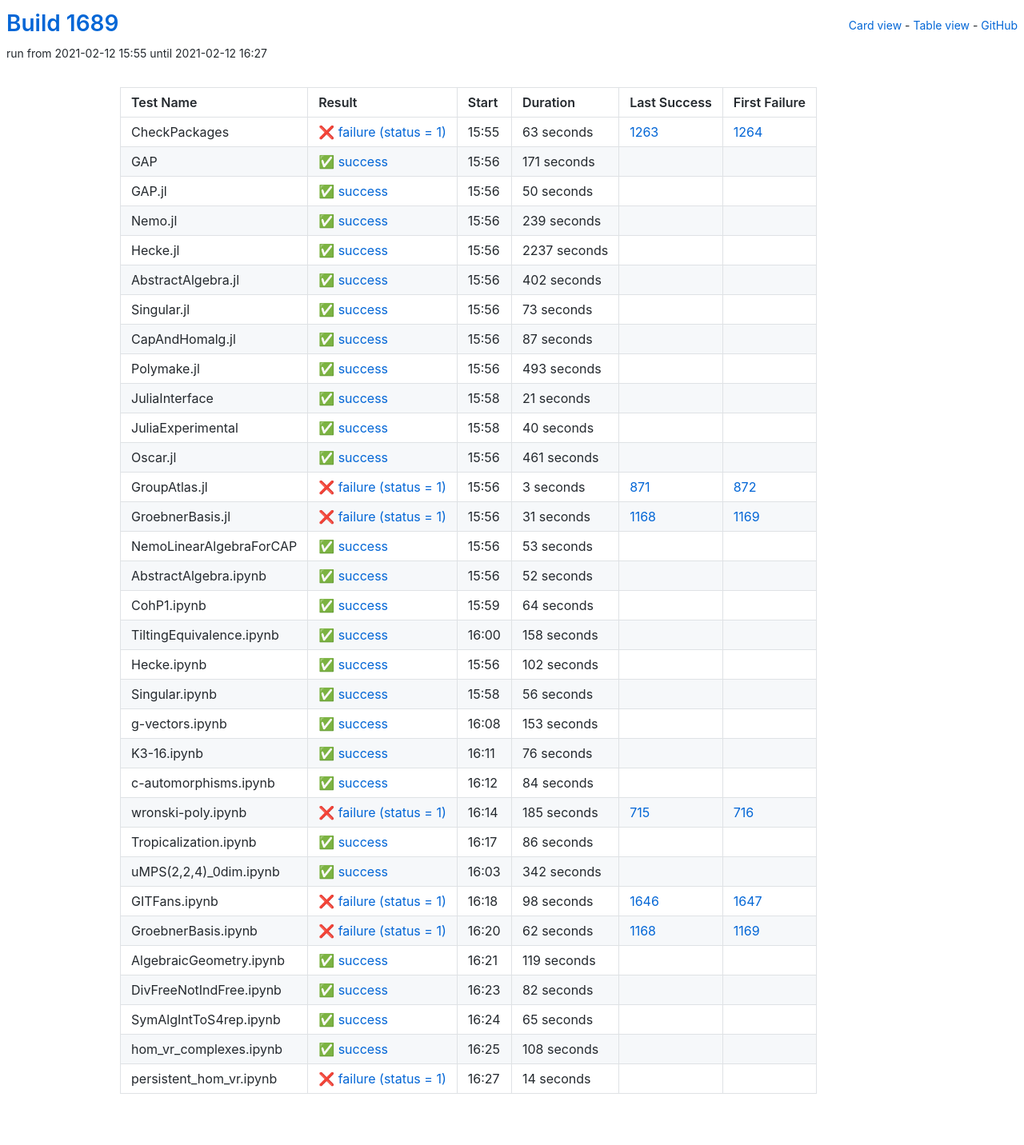
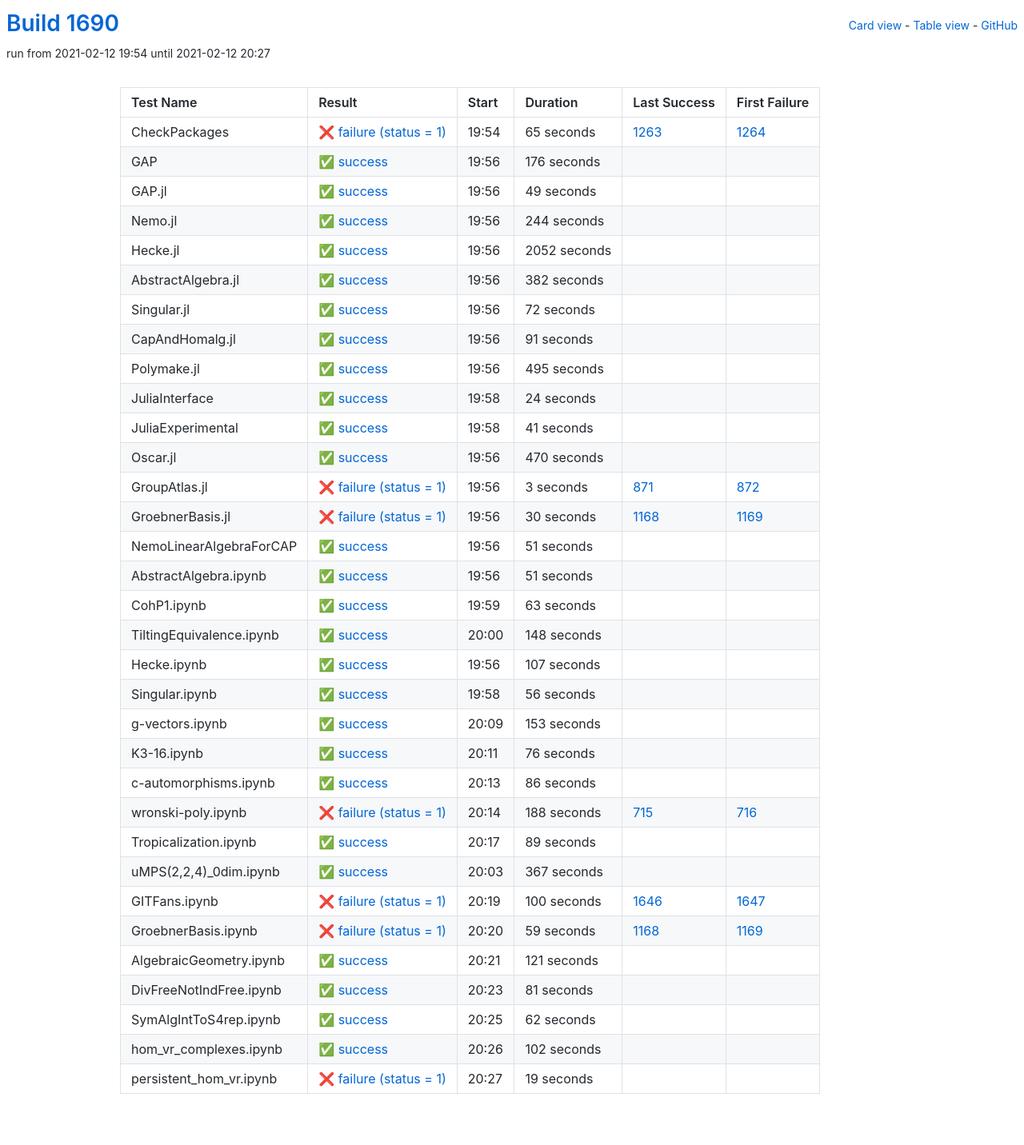
Before and after one commit to oscar-system/oscar-ci-status-stable, a Jekyll site: the page built from table.html, in a window 1280 px wide. Shown: the whole page at 80% size. Built offline with Jekyll 4.4.1, drawn with Linux system fonts in a browser that asks for light colours.

Commit message:
Build #1690

```diff
--- a/_data/ci.yml
+++ b/_data/ci.yml
@@ -1,6 +1,6 @@
 ---
-build: 1689
-build_url: https://oscarci.mathematik.uni-kl.de/job/oscar-stable/1689/
+build: 1690
+build_url: https://oscarci.mathematik.uni-kl.de/job/oscar-stable/1690/
 job: oscar-stable
 organization: oscar-system
 repo: oscar-ci-status-stable
@@ -8,152 +8,152 @@ repourl: https://github.com/oscar-system/oscar-ci-status-stable
 tests:
 - name: CheckPackages
   id: checkpackages
-  log: https://oscarci.mathematik.uni-kl.de/job/oscar-stable/1689/artifact/logs/build-1689/CheckPackages.log
-  start: 2021-02-12 15:55
+  log: https://oscarci.mathematik.uni-kl.de/job/oscar-stable/1690/artifact/logs/build-1690/CheckPackages.log
+  start: 2021-02-12 19:54
   success: false
   exitcode: 1
   status: failure
-  duration: 63
+  duration: 65
   last_success: 1263
   last_success_url: https://oscarci.mathematik.uni-kl.de/job/oscar-stable/1263/
   first_failure: 1264
   first_failure_url: https://oscarci.mathematik.uni-kl.de/job/oscar-stable/1264/
 - name: GAP
   id: gap
-  log: https://oscarci.mathematik.uni-kl.de/job/oscar-stable/1689/artifact/logs/build-1689/GAP.log
-  start: 2021-02-12 15:56
+  log: https://oscarci.mathematik.uni-kl.de/job/oscar-stable/1690/artifact/logs/build-1690/GAP.log
+  start: 2021-02-12 19:56
   success: true
   exitcode: 0
   status: success
-  duration: 171
+  duration: 176
   last_success: false
   last_success_url:
   first_failure: false
   first_failure_url:
 - name: GAP.jl
   id: gap-jl
-  log: https://oscarci.mathematik.uni-kl.de/job/oscar-stable/1689/artifact/logs/build-1689/GAP.jl.log
-  start: 2021-02-12 15:56
+  log: https://oscarci.mathematik.uni-kl.de/job/oscar-stable/1690/artifact/logs/build-1690/GAP.jl.log
+  start: 2021-02-12 19:56
   success: true
   exitcode: 0
   status: success
-  duration: 50
+  duration: 49
   last_success: false
   last_success_url:
   first_failure: false
   first_failure_url:
 - name: Nemo.jl
   id: nemo-jl
-  log: https://oscarci.mathematik.uni-kl.de/job/oscar-stable/1689/artifact/logs/build-1689/Nemo.jl.log
-  start: 2021-02-12 15:56
+  log: https://oscarci.mathematik.uni-kl.de/job/oscar-stable/1690/artifact/logs/build-1690/Nemo.jl.log
+  start: 2021-02-12 19:56
   success: true
   exitcode: 0
   status: success
-  duration: 239
+  duration: 244
   last_success: false
   last_success_url:
   first_failure: false
   first_failure_url:
 - name: Hecke.jl
   id: hecke-jl
-  log: https://oscarci.mathematik.uni-kl.de/job/oscar-stable/1689/artifact/logs/build-1689/Hecke.jl.log
-  start: 2021-02-12 15:56
+  log: https://oscarci.mathematik.uni-kl.de/job/oscar-stable/1690/artifact/logs/build-1690/Hecke.jl.log
+  start: 2021-02-12 19:56
   success: true
   exitcode: 0
   status: success
-  duration: 2237
+  duration: 2052
   last_success: false
   last_success_url:
   first_failure: false
   first_failure_url:
 - name: AbstractAlgebra.jl
   id: abstractalgebra-jl
-  log: https://oscarci.mathematik.uni-kl.de/job/oscar-stable/1689/artifact/logs/build-1689/AbstractAlgebra.jl.log
-  start: 2021-02-12 15:56
+  log: https://oscarci.mathematik.uni-kl.de/job/oscar-stable/1690/artifact/logs/build-1690/AbstractAlgebra.jl.log
+  start: 2021-02-12 19:56
   success: true
   exitcode: 0
   status: success
-  duration: 402
+  duration: 382
   last_success: false
   last_success_url:
   first_failure: false
   first_failure_url:
 - name: Singular.jl
   id: singular-jl
-  log: https://oscarci.mathematik.uni-kl.de/job/oscar-stable/1689/artifact/logs/build-1689/Singular.jl.log
-  start: 2021-02-12 15:56
+  log: https://oscarci.mathematik.uni-kl.de/job/oscar-stable/1690/artifact/logs/build-1690/Singular.jl.log
+  start: 2021-02-12 19:56
   success: true
   exitcode: 0
   status: success
-  duration: 73
+  duration: 72
   last_success: false
   last_success_url:
   first_failure: false
   first_failure_url:
 - name: CapAndHomalg.jl
   id: capandhomalg-jl
-  log: https://oscarci.mathematik.uni-kl.de/job/oscar-stable/1689/artifact/logs/build-1689/CapAndHomalg.jl.log
-  start: 2021-02-12 15:56
+  log: https://oscarci.mathematik.uni-kl.de/job/oscar-stable/1690/artifact/logs/build-1690/CapAndHomalg.jl.log
+  start: 2021-02-12 19:56
   success: true
   exitcode: 0
   status: success
-  duration: 87
+  duration: 91
   last_success: false
   last_success_url:
   first_failure: false
   first_failure_url:
 - name: Polymake.jl
   id: polymake-jl
-  log: https://oscarci.mathematik.uni-kl.de/job/oscar-stable/1689/artifact/logs/build-1689/Polymake.jl.log
-  start: 2021-02-12 15:56
+  log: https://oscarci.mathematik.uni-kl.de/job/oscar-stable/1690/artifact/logs/build-1690/Polymake.jl.log
+  start: 2021-02-12 19:56
   success: true
   exitcode: 0
   status: success
-  duration: 493
+  duration: 495
   last_success: false
   last_success_url:
   first_failure: false
   first_failure_url:
 - name: JuliaInterface
   id: juliainterface
-  log: https://oscarci.mathematik.uni-kl.de/job/oscar-stable/1689/artifact/logs/build-1689/JuliaInterface.log
-  start: 2021-02-12 15:58
+  log: https://oscarci.mathematik.uni-kl.de/job/oscar-stable/1690/artifact/logs/build-1690/JuliaInterface.log
+  start: 2021-02-12 19:58
   success: true
   exitcode: 0
   status: success
-  duration: 21
+  duration: 24
   last_success: false
   last_success_url:
   first_failure: false
   first_failure_url:
 - name: JuliaExperimental
   id: juliaexperimental
-  log: https://oscarci.mathematik.uni-kl.de/job/oscar-stable/1689/artifact/logs/build-1689/JuliaExperimental.log
-  start: 2021-02-12 15:58
+  log: https://oscarci.mathematik.uni-kl.de/job/oscar-stable/1690/artifact/logs/build-1690/JuliaExperimental.log
+  start: 2021-02-12 19:58
   success: true
   exitcode: 0
   status: success
-  duration: 40
+  duration: 41
   last_success: false
   last_success_url:
   first_failure: false
   first_failure_url:
 - name: Oscar.jl
   id: oscar-jl
-  log: https://oscarci.mathematik.uni-kl.de/job/oscar-stable/1689/artifact/logs/build-1689/Oscar.jl.log
-  start: 2021-02-12 15:56
+  log: https://oscarci.mathematik.uni-kl.de/job/oscar-stable/1690/artifact/logs/build-1690/Oscar.jl.log
+  start: 2021-02-12 19:56
   success: true
   exitcode: 0
   status: success
-  duration: 461
+  duration: 470
   last_success: false
   last_success_url:
   first_failure: false
   first_failure_url:
 - name: GroupAtlas.jl
   id: groupatlas-jl
-  log: https://oscarci.mathematik.uni-kl.de/job/oscar-stable/1689/artifact/logs/build-1689/GroupAtlas.jl.log
-  start: 2021-02-12 15:56
+  log: https://oscarci.mathematik.uni-kl.de/job/oscar-stable/1690/artifact/logs/build-1690/GroupAtlas.jl.log
+  start: 2021-02-12 19:56
   success: false
   exitcode: 1
   status: failure
@@ -164,80 +164,80 @@ tests:
   first_failure_url: https://oscarci.mathematik.uni-kl.de/job/oscar-stable/872/
 - name: GroebnerBasis.jl
   id: groebnerbasis-jl
-  log: https://oscarci.mathematik.uni-kl.de/job/oscar-stable/1689/artifact/logs/build-1689/GroebnerBasis.jl.log
-  start: 2021-02-12 15:56
+  log: https://oscarci.mathematik.uni-kl.de/job/oscar-stable/1690/artifact/logs/build-1690/GroebnerBasis.jl.log
+  start: 2021-02-12 19:56
   success: false
   exitcode: 1
   status: failure
-  duration: 31
+  duration: 30
   last_success: 1168
   last_success_url: https://oscarci.mathematik.uni-kl.de/job/oscar-stable/1168/
   first_failure: 1169
   first_failure_url: https://oscarci.mathematik.uni-kl.de/job/oscar-stable/1169/
 - name: NemoLinearAlgebraForCAP
   id: nemolinearalgebraforcap
-  log: https://oscarci.mathematik.uni-kl.de/job/oscar-stable/1689/artifact/logs/build-1689/NemoLinearAlgebraForCAP.log
-  start: 2021-02-12 15:56
+  log: https://oscarci.mathematik.uni-kl.de/job/oscar-stable/1690/artifact/logs/build-1690/NemoLinearAlgebraForCAP.log
+  start: 2021-02-12 19:56
   success: true
   exitcode: 0
   status: success
-  duration: 53
+  duration: 51
   last_success: false
   last_success_url:
   first_failure: false
   first_failure_url:
 - name: AbstractAlgebra.ipynb
   id: abstractalgebra-ipynb
-  log: https://oscarci.mathematik.uni-kl.de/job/oscar-stable/1689/artifact/logs/build-1689/AbstractAlgebra.ipynb.log
-  start: 2021-02-12 15:56
+  log: https://oscarci.mathematik.uni-kl.de/job/oscar-stable/1690/artifact/logs/build-1690/AbstractAlgebra.ipynb.log
+  start: 2021-02-12 19:56
   success: true
   exitcode: 0
   status: success
-  duration: 52
+  duration: 51
   last_success: false
   last_success_url:
   first_failure: false
   first_failure_url:
 - name: CohP1.ipynb
   id: cohp1-ipynb
-  log: https://oscarci.mathematik.uni-kl.de/job/oscar-stable/1689/artifact/logs/build-1689/CohP1.ipynb.log
-  start: 2021-02-12 15:59
+  log: https://oscarci.mathematik.uni-kl.de/job/oscar-stable/1690/artifact/logs/build-1690/CohP1.ipynb.log
+  start: 2021-02-12 19:59
   success: true
   exitcode: 0
   status: success
-  duration: 64
+  duration: 63
   last_success: false
   last_success_url:
   first_failure: false
   first_failure_url:
 - name: TiltingEquivalence.ipynb
   id: tiltingequivalence-ipynb
-  log: https://oscarci.mathematik.uni-kl.de/job/oscar-stable/1689/artifact/logs/build-1689/TiltingEquivalence.ipynb.log
-  start: 2021-02-12 16:00
+  log: https://oscarci.mathematik.uni-kl.de/job/oscar-stable/1690/artifact/logs/build-1690/TiltingEquivalence.ipynb.log
+  start: 2021-02-12 20:00
   success: true
   exitcode: 0
   status: success
-  duration: 158
+  duration: 148
   last_success: false
   last_success_url:
   first_failure: false
   first_failure_url:
 - name: Hecke.ipynb
   id: hecke-ipynb
-  log: https://oscarci.mathematik.uni-kl.de/job/oscar-stable/1689/artifact/logs/build-1689/Hecke.ipynb.log
-  start: 2021-02-12 15:56
+  log: https://oscarci.mathematik.uni-kl.de/job/oscar-stable/1690/artifact/logs/build-1690/Hecke.ipynb.log
+  start: 2021-02-12 19:56
   success: true
   exitcode: 0
   status: success
-  duration: 102
+  duration: 107
   last_success: false
   last_success_url:
   first_failure: false
   first_failure_url:
 - name: Singular.ipynb
   id: singular-ipynb
-  log: https://oscarci.mathematik.uni-kl.de/job/oscar-stable/1689/artifact/logs/build-1689/Singular.ipynb.log
-  start: 2021-02-12 15:58
+  log: https://oscarci.mathematik.uni-kl.de/job/oscar-stable/1690/artifact/logs/build-1690/Singular.ipynb.log
+  start: 2021-02-12 19:58
   success: true
   exitcode: 0
   status: success
@@ -248,8 +248,8 @@ tests:
   first_failure_url:
 - name: g-vectors.ipynb
   id: g-vectors-ipynb
-  log: https://oscarci.mathematik.uni-kl.de/job/oscar-stable/1689/artifact/logs/build-1689/g-vectors.ipynb.log
-  start: 2021-02-12 16:08
+  log: https://oscarci.mathematik.uni-kl.de/job/oscar-stable/1690/artifact/logs/build-1690/g-vectors.ipynb.log
+  start: 2021-02-12 20:09
   success: true
   exitcode: 0
   status: success
@@ -260,8 +260,8 @@ tests:
   first_failure_url:
 - name: K3-16.ipynb
   id: k3-16-ipynb
-  log: https://oscarci.mathematik.uni-kl.de/job/oscar-stable/1689/artifact/logs/build-1689/K3-16.ipynb.log
-  start: 2021-02-12 16:11
+  log: https://oscarci.mathematik.uni-kl.de/job/oscar-stable/1690/artifact/logs/build-1690/K3-16.ipynb.log
+  start: 2021-02-12 20:11
   success: true
   exitcode: 0
   status: success
@@ -272,32 +272,8 @@ tests:
   first_failure_url:
 - name: c-automorphisms.ipynb
   id: c-automorphisms-ipynb
-  log: https://oscarci.mathematik.uni-kl.de/job/oscar-stable/1689/artifact/logs/build-1689/c-automorphisms.ipynb.log
-  start: 2021-02-12 16:12
-  success: true
-  exitcode: 0
-  status: success
-  duration: 84
-  last_success: false
-  last_success_url:
-  first_failure: false
-  first_failure_url:
-- name: wronski-poly.ipynb
-  id: wronski-poly-ipynb
-  log: https://oscarci.mathematik.uni-kl.de/job/oscar-stable/1689/artifact/logs/build-1689/wronski-poly.ipynb.log
-  start: 2021-02-12 16:14
-  success: false
-  exitcode: 1
-  status: failure
-  duration: 185
-  last_success: 715
-  last_success_url: https://oscarci.mathematik.uni-kl.de/job/oscar-stable/715/
-  first_failure: 716
-  first_failure_url: https://oscarci.mathematik.uni-kl.de/job/oscar-stable/716/
-- name: Tropicalization.ipynb
-  id: tropicalization-ipynb
-  log: https://oscarci.mathematik.uni-kl.de/job/oscar-stable/1689/artifact/logs/build-1689/Tropicalization.ipynb.log
-  start: 2021-02-12 16:17
+  log: https://oscarci.mathematik.uni-kl.de/job/oscar-stable/1690/artifact/logs/build-1690/c-automorphisms.ipynb.log
+  start: 2021-02-12 20:13
   success: true
   exitcode: 0
   status: success
@@ -306,98 +282,122 @@ tests:
   last_success_url:
   first_failure: false
   first_failure_url:
-- name: uMPS(2,2,4)_0dim.ipynb
-  id: umps-2-2-4-0dim-ipynb
-  log: https://oscarci.mathematik.uni-kl.de/job/oscar-stable/1689/artifact/logs/build-1689/uMPS-2-2-4-_0dim.ipynb.log
-  start: 2021-02-12 16:03
+- name: wronski-poly.ipynb
+  id: wronski-poly-ipynb
+  log: https://oscarci.mathematik.uni-kl.de/job/oscar-stable/1690/artifact/logs/build-1690/wronski-poly.ipynb.log
+  start: 2021-02-12 20:14
+  success: false
+  exitcode: 1
+  status: failure
+  duration: 188
+  last_success: 715
+  last_success_url: https://oscarci.mathematik.uni-kl.de/job/oscar-stable/715/
+  first_failure: 716
+  first_failure_url: https://oscarci.mathematik.uni-kl.de/job/oscar-stable/716/
+- name: Tropicalization.ipynb
+  id: tropicalization-ipynb
+  log: https://oscarci.mathematik.uni-kl.de/job/oscar-stable/1690/artifact/logs/build-1690/Tropicalization.ipynb.log
+  start: 2021-02-12 20:17
   success: true
   exitcode: 0
   status: success
-  duration: 342
+  duration: 89
+  last_success: false
+  last_success_url:
+  first_failure: false
+  first_failure_url:
+- name: uMPS(2,2,4)_0dim.ipynb
+  id: umps-2-2-4-0dim-ipynb
+  log: https://oscarci.mathematik.uni-kl.de/job/oscar-stable/1690/artifact/logs/build-1690/uMPS-2-2-4-_0dim.ipynb.log
+  start: 2021-02-12 20:03
+  success: true
+  exitcode: 0
+  status: success
+  duration: 367
   last_success: false
   last_success_url:
   first_failure: false
   first_failure_url:
 - name: GITFans.ipynb
   id: gitfans-ipynb
-  log: https://oscarci.mathematik.uni-kl.de/job/oscar-stable/1689/artifact/logs/build-1689/GITFans.ipynb.log
-  start: 2021-02-12 16:18
+  log: https://oscarci.mathematik.uni-kl.de/job/oscar-stable/1690/artifact/logs/build-1690/GITFans.ipynb.log
+  start: 2021-02-12 20:19
   success: false
   exitcode: 1
   status: failure
-  duration: 98
+  duration: 100
   last_success: 1646
   last_success_url: https://oscarci.mathematik.uni-kl.de/job/oscar-stable/1646/
   first_failure: 1647
   first_failure_url: https://oscarci.mathematik.uni-kl.de/job/oscar-stable/1647/
 - name: GroebnerBasis.ipynb
   id: groebnerbasis-ipynb
-  log: https://oscarci.mathematik.uni-kl.de/job/oscar-stable/1689/artifact/logs/build-1689/GroebnerBasis.ipynb.log
-  start: 2021-02-12 16:20
+  log: https://oscarci.mathematik.uni-kl.de/job/oscar-stable/1690/artifact/logs/build-1690/GroebnerBasis.ipynb.log
+  start: 2021-02-12 20:20
   success: false
   exitcode: 1
   status: failure
-  duration: 62
+  duration: 59
   last_success: 1168
   last_success_url: https://oscarci.mathematik.uni-kl.de/job/oscar-stable/1168/
   first_failure: 1169
   first_failure_url: https://oscarci.mathematik.uni-kl.de/job/oscar-stable/1169/
 - name: AlgebraicGeometry.ipynb
   id: algebraicgeometry-ipynb
-  log: https://oscarci.mathematik.uni-kl.de/job/oscar-stable/1689/artifact/logs/build-1689/AlgebraicGeometry.ipynb.log
-  start: 2021-02-12 16:21
+  log: https://oscarci.mathematik.uni-kl.de/job/oscar-stable/1690/artifact/logs/build-1690/AlgebraicGeometry.ipynb.log
+  start: 2021-02-12 20:21
   success: true
   exitcode: 0
   status: success
-  duration: 119
+  duration: 121
   last_success: false
   last_success_url:
   first_failure: false
   first_failure_url:
 - name: DivFreeNotIndFree.ipynb
   id: divfreenotindfree-ipynb
-  log: https://oscarci.mathematik.uni-kl.de/job/oscar-stable/1689/artifact/logs/build-1689/DivFreeNotIndFree.ipynb.log
-  start: 2021-02-12 16:23
+  log: https://oscarci.mathematik.uni-kl.de/job/oscar-stable/1690/artifact/logs/build-1690/DivFreeNotIndFree.ipynb.log
+  start: 2021-02-12 20:23
   success: true
   exitcode: 0
   status: success
-  duration: 82
+  duration: 81
   last_success: false
   last_success_url:
   first_failure: false
   first_failure_url:
 - name: SymAlgIntToS4rep.ipynb
   id: symalginttos4rep-ipynb
-  log: https://oscarci.mathematik.uni-kl.de/job/oscar-stable/1689/artifact/logs/build-1689/SymAlgIntToS4rep.ipynb.log
-  start: 2021-02-12 16:24
+  log: https://oscarci.mathematik.uni-kl.de/job/oscar-stable/1690/artifact/logs/build-1690/SymAlgIntToS4rep.ipynb.log
+  start: 2021-02-12 20:25
   success: true
   exitcode: 0
   status: success
-  duration: 65
+  duration: 62
   last_success: false
   last_success_url:
   first_failure: false
   first_failure_url:
 - name: hom_vr_complexes.ipynb
   id: hom-vr-complexes-ipynb
-  log: https://oscarci.mathematik.uni-kl.de/job/oscar-stable/1689/artifact/logs/build-1689/hom_vr_complexes.ipynb.log
-  start: 2021-02-12 16:25
+  log: https://oscarci.mathematik.uni-kl.de/job/oscar-stable/1690/artifact/logs/build-1690/hom_vr_complexes.ipynb.log
+  start: 2021-02-12 20:26
   success: true
   exitcode: 0
   status: success
-  duration: 108
+  duration: 102
   last_success: false
   last_success_url:
   first_failure: false
   first_failure_url:
 - name: persistent_hom_vr.ipynb
   id: persistent-hom-vr-ipynb
-  log: https://oscarci.mathematik.uni-kl.de/job/oscar-stable/1689/artifact/logs/build-1689/persistent_hom_vr.ipynb.log
-  start: 2021-02-12 16:27
+  log: https://oscarci.mathematik.uni-kl.de/job/oscar-stable/1690/artifact/logs/build-1690/persistent_hom_vr.ipynb.log
+  start: 2021-02-12 20:27
   success: false
   exitcode: 1
   status: failure
-  duration: 14
+  duration: 19
   last_success: false
   last_success_url:
   first_failure: false
```
Also changed, not shown: README.md.
